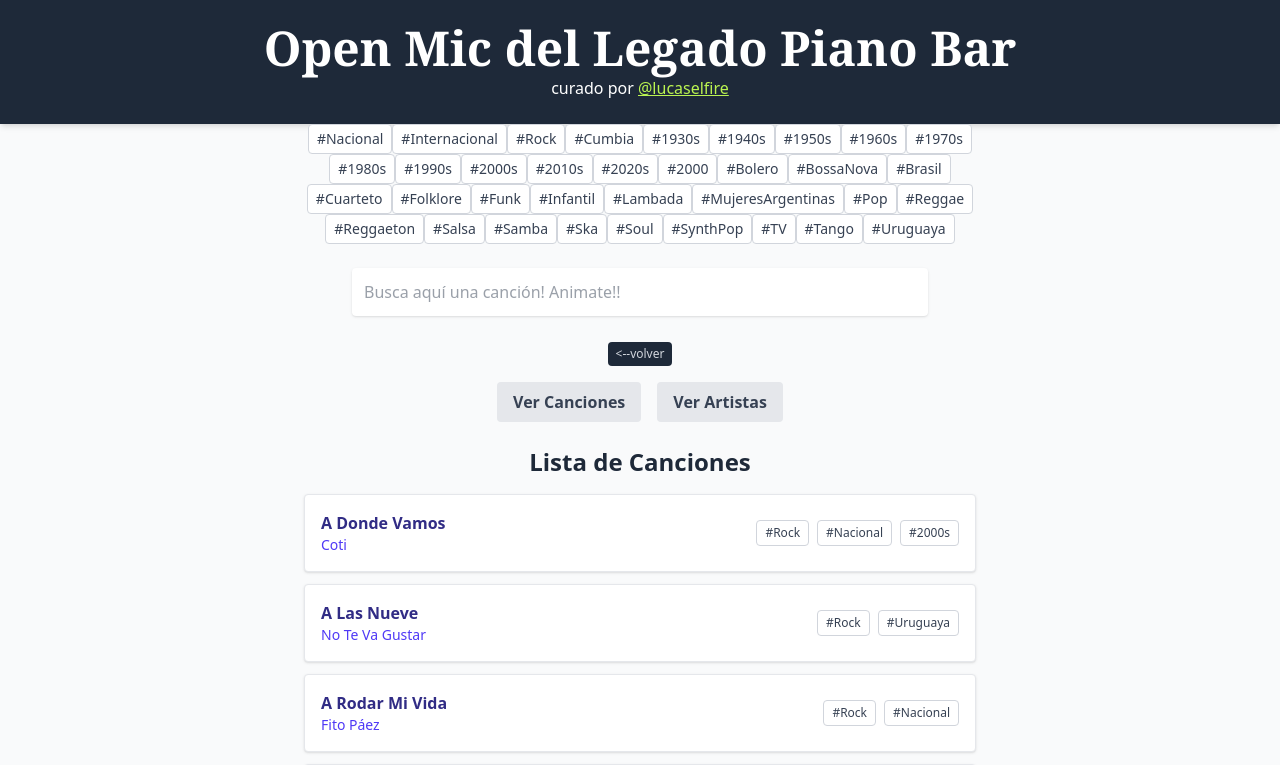
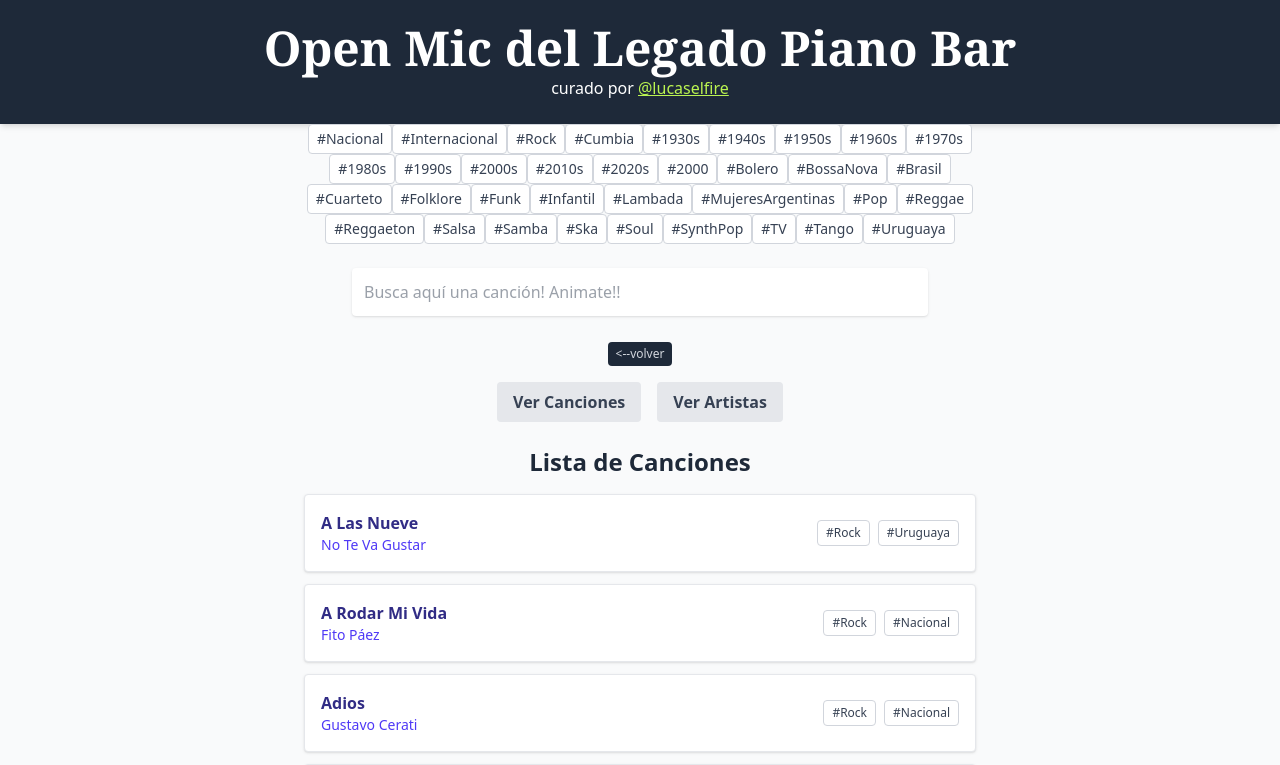
Before and after one commit to guilkuo/open-mic-legado-pianobar, a React (Vite) app: page / in a window 1280 px wide. Shown: the top 765 px of the page. Built offline with nearby package versions, Linux system fonts and the light colour scheme.

Commit message:
sacamos coty

```diff
--- a/src/componentes/SongCatalog.jsx
+++ b/src/componentes/SongCatalog.jsx
@@ -1075,7 +1075,6 @@ const rawSongs = [
   { title: "Bohemian Rhapsody", artist: "Queen", tags: ["#Rock", "#Internacional", "#1970s"], lyricsUrl: "https://www.letras.com/queen/bohemian-rhapsody/" },
   // ...
   { title: "Billie Jean", artist: "Michael Jackson", tags: ["#Pop", "#Internacional", "#1980s"], lyricsUrl: "https://www.letras.com/michael-jackson/billie-jean/" },
-  { title: "A Donde Vamos", artist: "Coti", tags: ["#Rock", "#Nacional", "#2000s"], lyricsUrl: "https://www.letras.com/coti/a-donde-vamos/" },
   { title: "Bohemian Rhapsody", artist: "Queen", tags: ["#Rock", "#Internacional", "#1970s"], lyricsUrl: "https://www.letras.com/queen/bohemian-rhapsody/" },
   { title: "Muchachos", artist: "La Mosca", tags: ["#Cumbia", "#Nacional"], lyricsUrl: "https://www.letras.com/la-mosca/muchachos/" },
   // etc...
```
